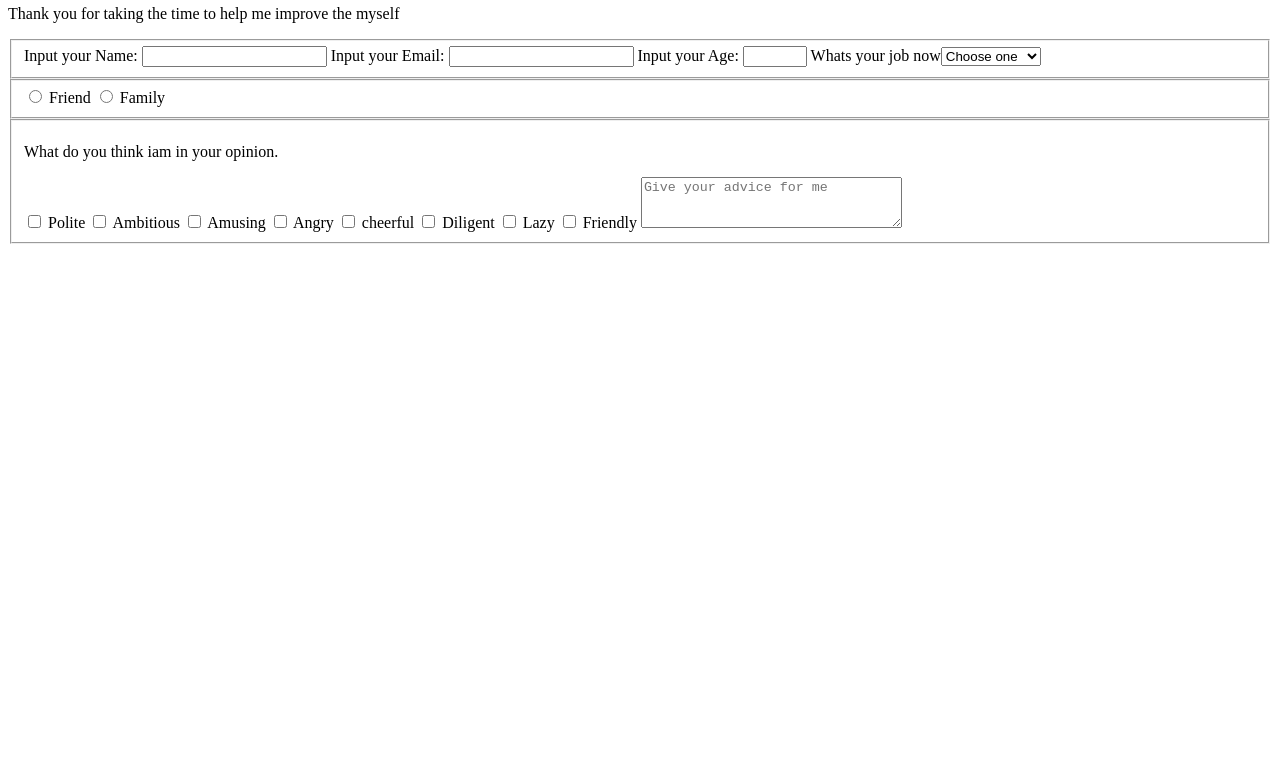
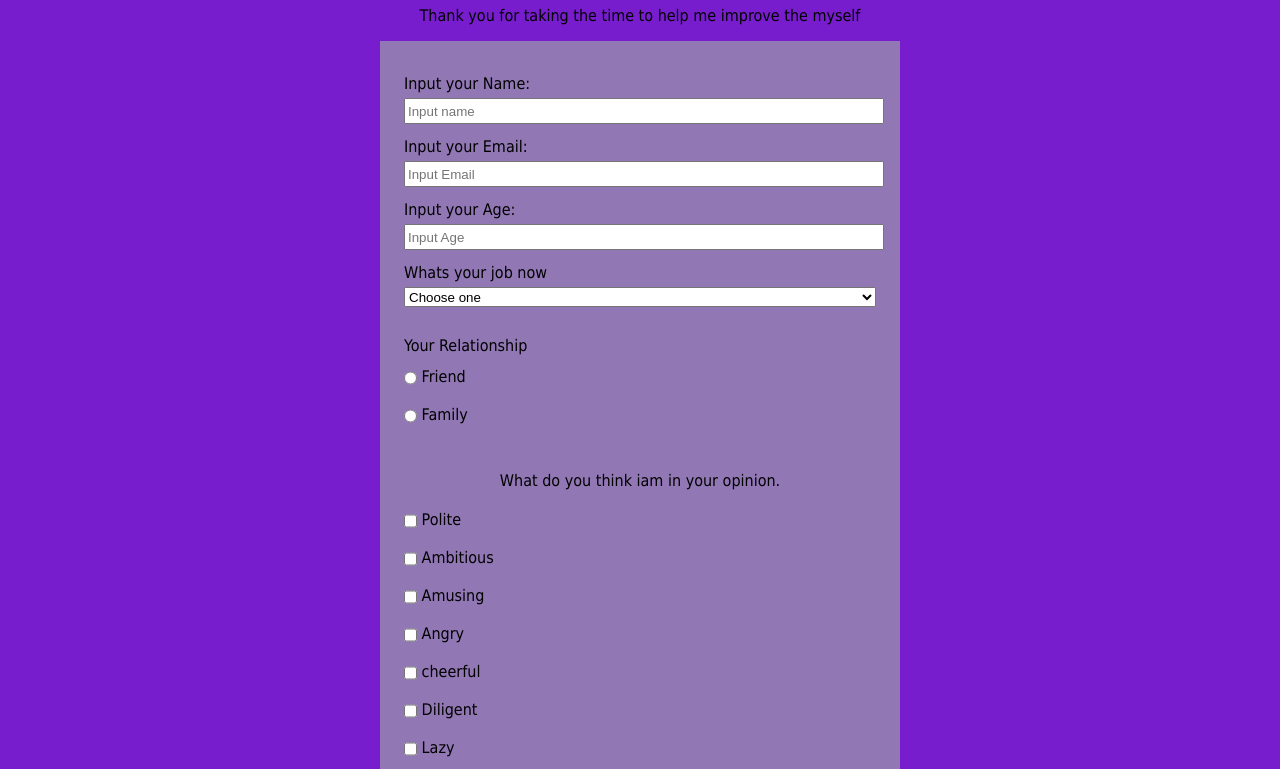
Before and after one commit to adiprasetyaxyz/survey-form, a plain HTML site: page index.html in a window 1280 px wide. Shown: the part 75-844 px from the top of the page. Before the commit the page ends 800 px from the top, so only its background shows below. Drawn offline with Linux system fonts and the light colour scheme.

Commit message:
fix html file and add css

```diff
--- a/index.html
+++ b/index.html
@@ -3,10 +3,11 @@
 <head>
     <meta charset="UTF-8">
     <meta name="viewport" content="width=device-width, initial-scale=1.0">
+    <link rel="stylesheet" href="styles.css">
     <title>Survey Form</title>
 
 </head>
-<container>
+<body img>
 <div>
 <h1 id="title">Survey About Me</h1>
 <p id="description">Thank you for taking the time to help me improve the myself</p>
@@ -14,9 +15,9 @@
 <div>
     <form id="survey-form" method="post" action="https://register-demo.freecodecamp.org/">
        <fieldset>
-        <label>Input your Name: <input type="text" name="name" id="name" required></label>
-        <label>Input your Email: <input type="email" name="email" id="email" required></label>
-        <label>Input your Age: <input type="number" name="age" id="age" min="18" max="100" required></label>
+        <label id="name-label" for="name" a>Input your Name: <input type="text" name="name" id="name" placeholder="Input name" required></label>
+        <label id="email-label" for="email" >Input your Email: <input type="email" name="email" id="email" placeholder="Input Email" required></label>
+        <label id="number-label" for="number" >Input your Age: <input type="number" name="number" id="number" min="18" max="100" placeholder="Input Age" required></label>
         <label for="">Whats your job now<select name="dropdown" id="dropdown">
             <option value="0">Choose one</option>
             <option value="1">Student</option>
@@ -25,43 +26,45 @@
             <option value="4">Freelance</option>
         </select></label>
        </fieldset>
-       <fieldset>
-        <label for="friend">
-            <input type="radio" name="friend" id="friend"> Friend
+       <fieldset> Your Relationship
+        <label id="friend" for="friend">
+            <input type="radio" value="name" name="relationship" id="friend"  class="inline"> Friend
         </label>
-        <label for="family">
-            <input type="radio" name="family" id="family"> Family
+        <label id="family" for="family">
+            <input type="radio" value="family" name="relationship" id="family" class="inline"> Family
         </label>
         </fieldset>
        <fieldset>
         <p>What do you think iam in your opinion.</p>
         <label for="polite">
-            <input type="checkbox" name="polite" id="polite"> Polite
+            <input type="checkbox" value="0" name="polite" id="polite" class="inline"> Polite
         </label>
             <label for="ambitious">
-            <input type="checkbox" name="ambitious" id="ambitious"> Ambitious
+            <input type="checkbox" value="1" name="ambitious" id="ambitious" class="inline"> Ambitious
         </label>
         <label for="amusing">
-            <input type="checkbox" name="amusing" id="amusing"> Amusing
+            <input type="checkbox" value="2" name="amusing" id="amusing" class="inline"> Amusing
         </label>
         <label for="angry">
-            <input type="checkbox" name="angry" id="angry"> Angry
+            <input type="checkbox" value="3" name="angry" id="angry" class="inline"> Angry
         </label>
         <label for="cheerful">
-            <input type="checkbox" name="cheerful" id="cheerful"> cheerful
+            <input type="checkbox" value="4" name="cheerful" id="cheerful" class="inline"> cheerful
         </label>
         <label for="diligent">
-            <input type="checkbox" name="diligent" id="diligent"> Diligent
+            <input type="checkbox" value="5" name="diligent" id="diligent" class="inline"> Diligent
         </label>
         <label for="lazy">
-            <input type="checkbox" name="lazy" id="lazy"> Lazy
+            <input type="checkbox" value="6" name="lazy" id="lazy" class="inline"> Lazy
         </label>
         <label for="friendly">
-            <input type="checkbox" name="friendly" id="friendly"> Friendly
+            <input type="checkbox" value="7" name="friendly" id="friendly" class="inline"> Friendly
         </label>
         <label for="comment"><textarea name="comment" id="comment" cols="30" rows="3" placeholder="Give your advice for me"></textarea></label>
-       </fieldset>
-    </form>
+        <input type="submit" value="Submit" id="submit">
+    </fieldset>
+
+</form>
 </div>
-</container>
+</body>
 </html>
--- /dev/null
+++ b/styles.css
@@ -0,0 +1,37 @@
+body {
+    margin: auto;
+    font-family: Tahoma;
+  font-size: 16px;
+ background-color: rgb(120, 29, 205);
+
+}
+form {
+    width: 70vw;
+    min-width: 300px;
+    max-width: 500px;
+    padding: 20px 10px;
+    background-color: rgba(157, 157, 171, 0.7);
+    margin: 0 auto;
+
+}
+fieldset {
+    border: none;
+    padding:;
+}
+label {
+    display: block;
+    margin: 0.5rem 0;
+}
+h1, p {
+    text-align: center;
+}
+
+input, textarea, select{
+    width: 100%;
+    margin: 5px auto;
+    min-height: 20px;
+}
+.inline {
+    width: unset;
+    vertical-align: middle;
+}
```
